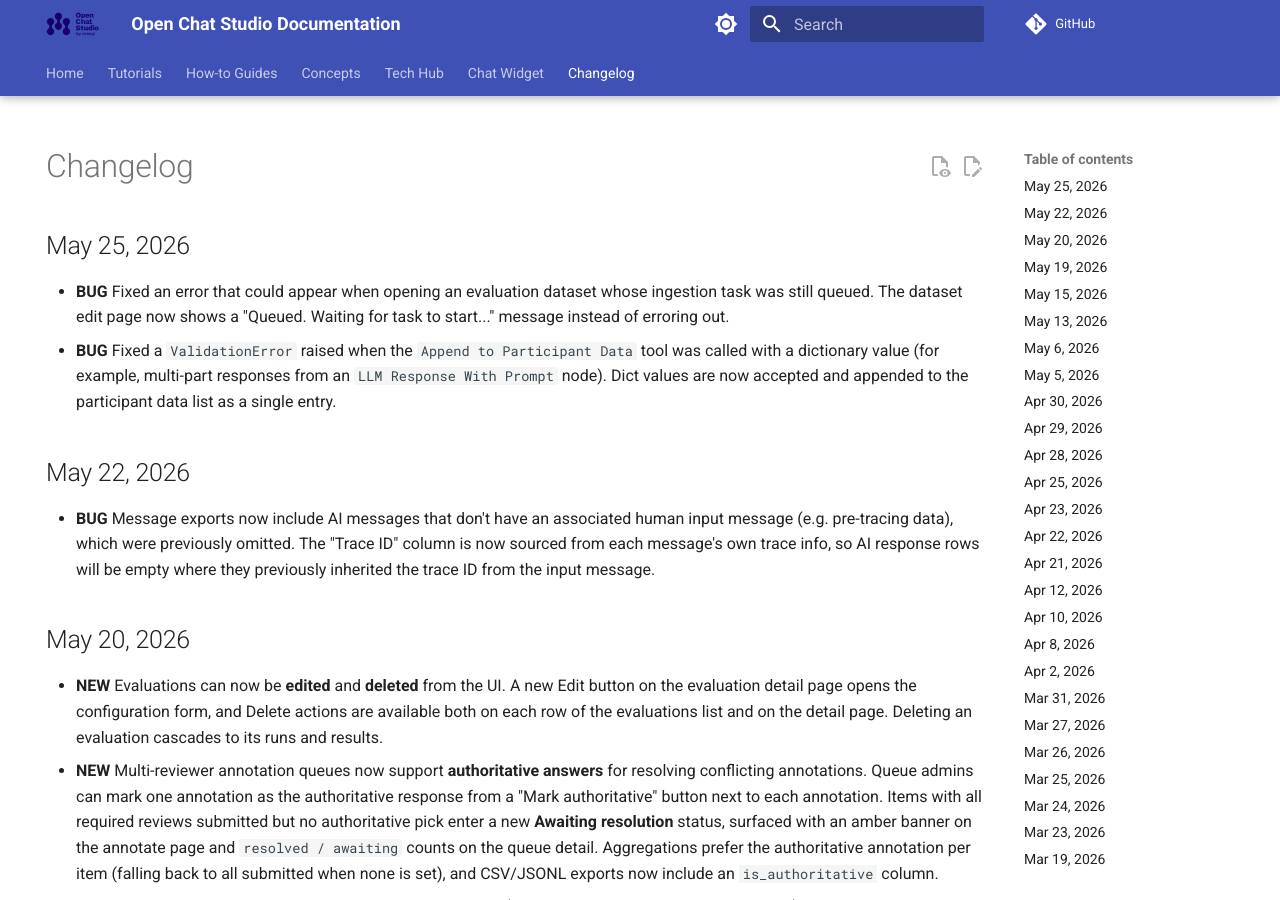
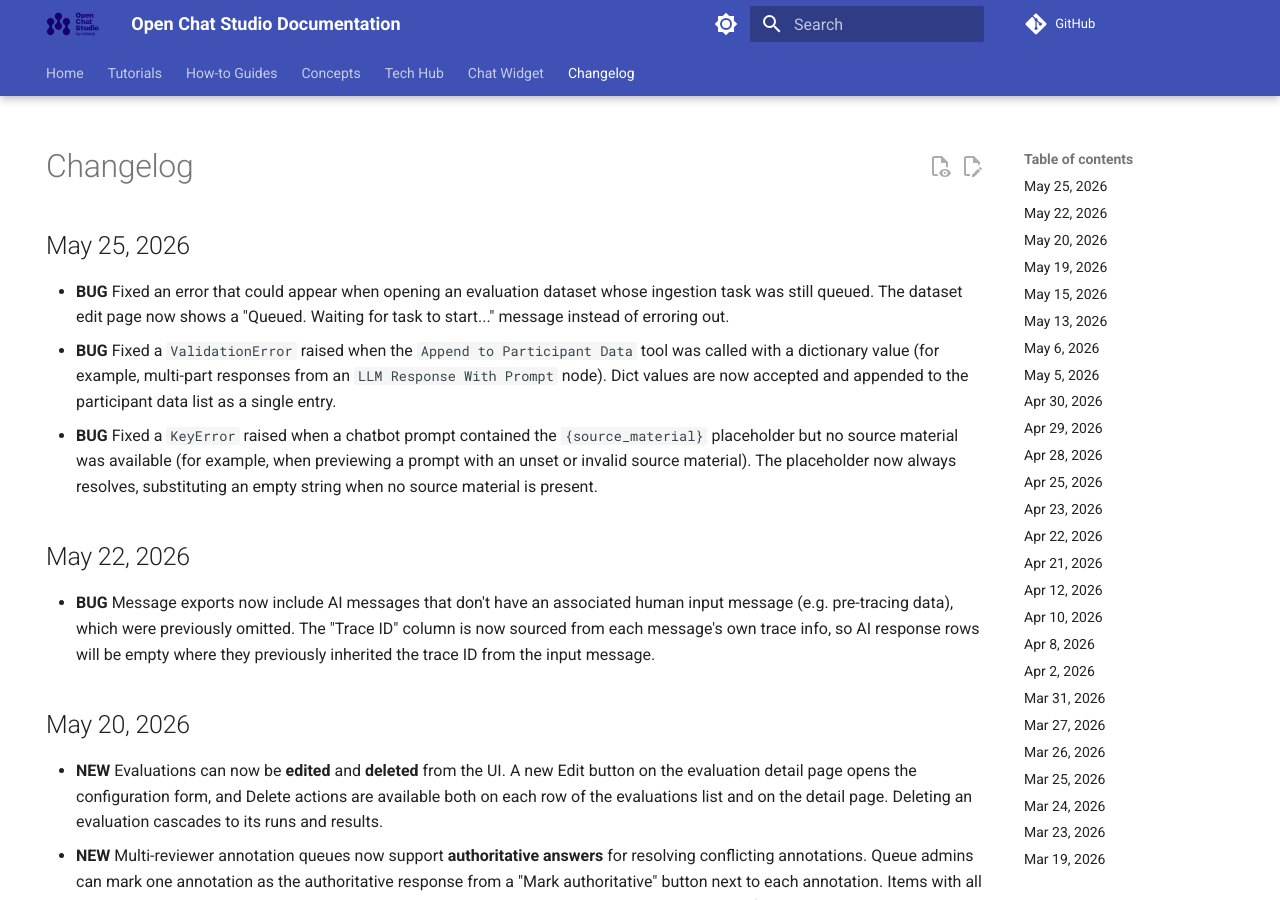
Before and after one commit to dimagi/open-chat-studio-docs, an MkDocs documentation site: the page built from docs/changelog.md, in a window 1280 px wide and 900 px high. Built offline with MkDocs 1.6.1 and Material for MkDocs 9.7.7, drawn with Linux system fonts in a browser that asks for light colours; a script that is not in the unit is left out; comment, search, counter and statistics services are not loaded.

Commit message:
update changelog and docs from OCS PR #3425

```diff
--- a/docs/changelog.md
+++ b/docs/changelog.md
@@ -7,6 +7,7 @@ hide:
 ## May 25, 2026
 * **BUG** Fixed an error that could appear when opening an evaluation dataset whose ingestion task was still queued. The dataset edit page now shows a "Queued. Waiting for task to start..." message instead of erroring out.
 * **BUG** Fixed a `ValidationError` raised when the `Append to Participant Data` tool was called with a dictionary value (for example, multi-part responses from an `LLM Response With Prompt` node). Dict values are now accepted and appended to the participant data list as a single entry.
+* **BUG** Fixed a `KeyError` raised when a chatbot prompt contained the `{source_material}` placeholder but no source material was available (for example, when previewing a prompt with an unset or invalid source material). The placeholder now always resolves, substituting an empty string when no source material is present.
 
 ## May 22, 2026
 * **BUG** Message exports now include AI messages that don't have an associated human input message (e.g. pre-tracing data), which were previously omitted. The "Trace ID" column is now sourced from each message's own trace info, so AI response rows will be empty where they previously inherited the trace ID from the input message.
```
